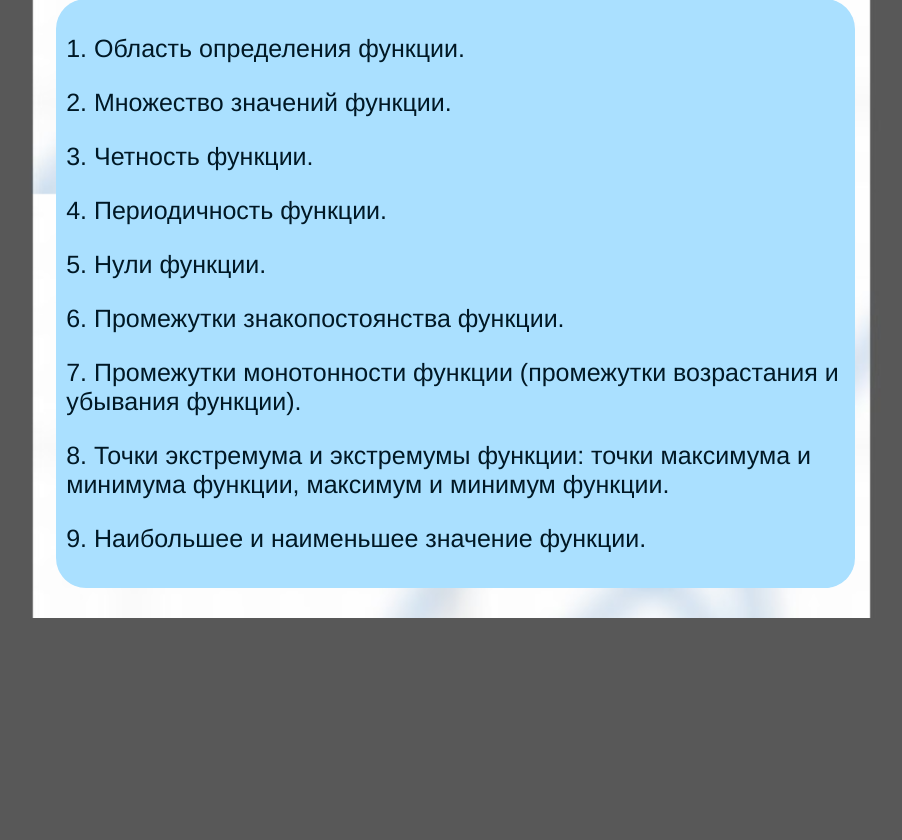
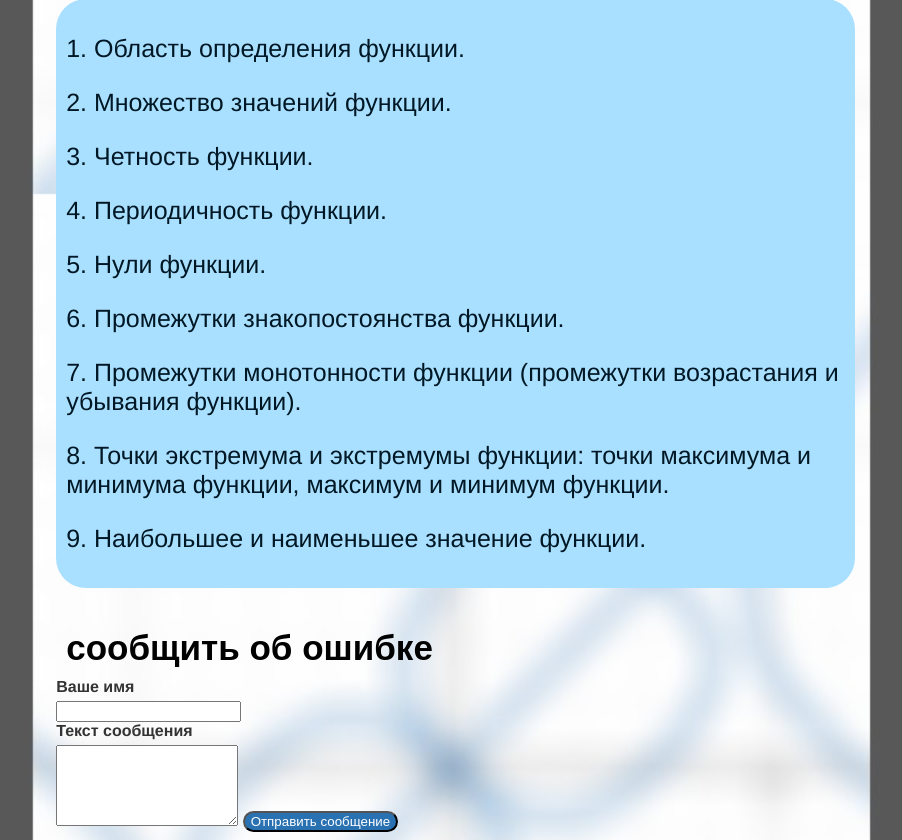
Before and after one commit to ivkinivan/functions, a Flask app: page / in a window 1280 px wide. Shown: the part 3743-4583 px from the top of the page, without its empty margins (187-1089 px from the left). Before the commit the page ends 4361 px from the top, so only its background shows below. Run offline with Flask 3, Linux system fonts and the light colour scheme.

Commit message:
небольшие изменения

```diff
--- a/static/css/style.css
+++ b/static/css/style.css
@@ -208,3 +208,22 @@ tp:hover{
     border: #0c0064;
     border-radius: 5px;
 }
+label {
+  color: #333;
+   font-size: 16px;
+  font-weight: bold;
+  margin-bottom: 5px;
+  display: block;
+}
+button{
+    background-color: #2971b1;
+    color: white;
+    text-decoration: none;
+    border-radius: 20px;
+    transition: background-color 0.2s ease-in-out;
+}
+
+button:hover{
+    transition: background-color 0.2s ease-in-out;
+    background-color: #eb6120;
+}
--- a/static/js/project_js.js
+++ b/static/js/project_js.js
@@ -1,5 +1,5 @@
+"use strict";
 
-"use strict";
 const btnUp = {
   el: document.querySelector('.btn-up'),
   show() {
--- a/templates/project.html
+++ b/templates/project.html
@@ -114,6 +114,20 @@
         <p>8. Точки экстремума и экстремумы функции: точки максимума и минимума функции, максимум и минимум функции.</p>
         <p>9. Наибольшее и наименьшее значение функции.</p>
     </div>
+    <div class ="z2">сообщить об ошибке</div>
+    <div>
+
+			<!--Поле для ввода имени пользователя-->
+			<label>Ваше имя</label>
+			<input id="msgAuthor" type="text" class="uk-input">
+			<!--Поле для ввода текста сообщения-->
+			<label>Текст сообщения</label>
+			<textarea id="msgText" rows="5" class="uk-textarea"></textarea>
+			<!--Кнопка отправки сообщения-->
+			<button id="sendBtn" class="sendBtn">Отправить сообщение</button>
+
+		</div>
+		<!--КОНЕЦ: Элементы для отправки сообщений-->
 </div>
 <div class="btn-up btn-up_hide">▲</div>
 <script src = "static\js\project_js.js"></script>
```
